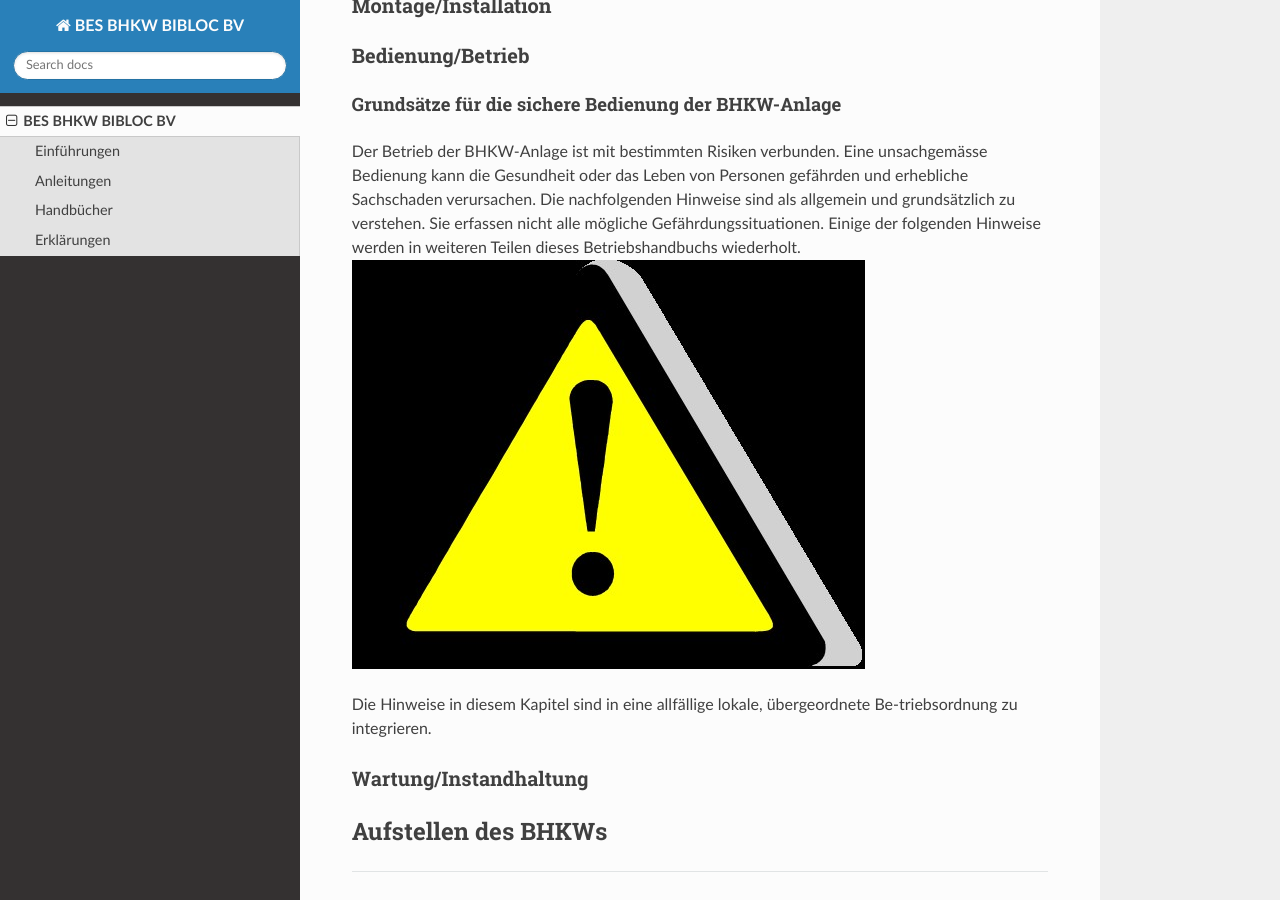
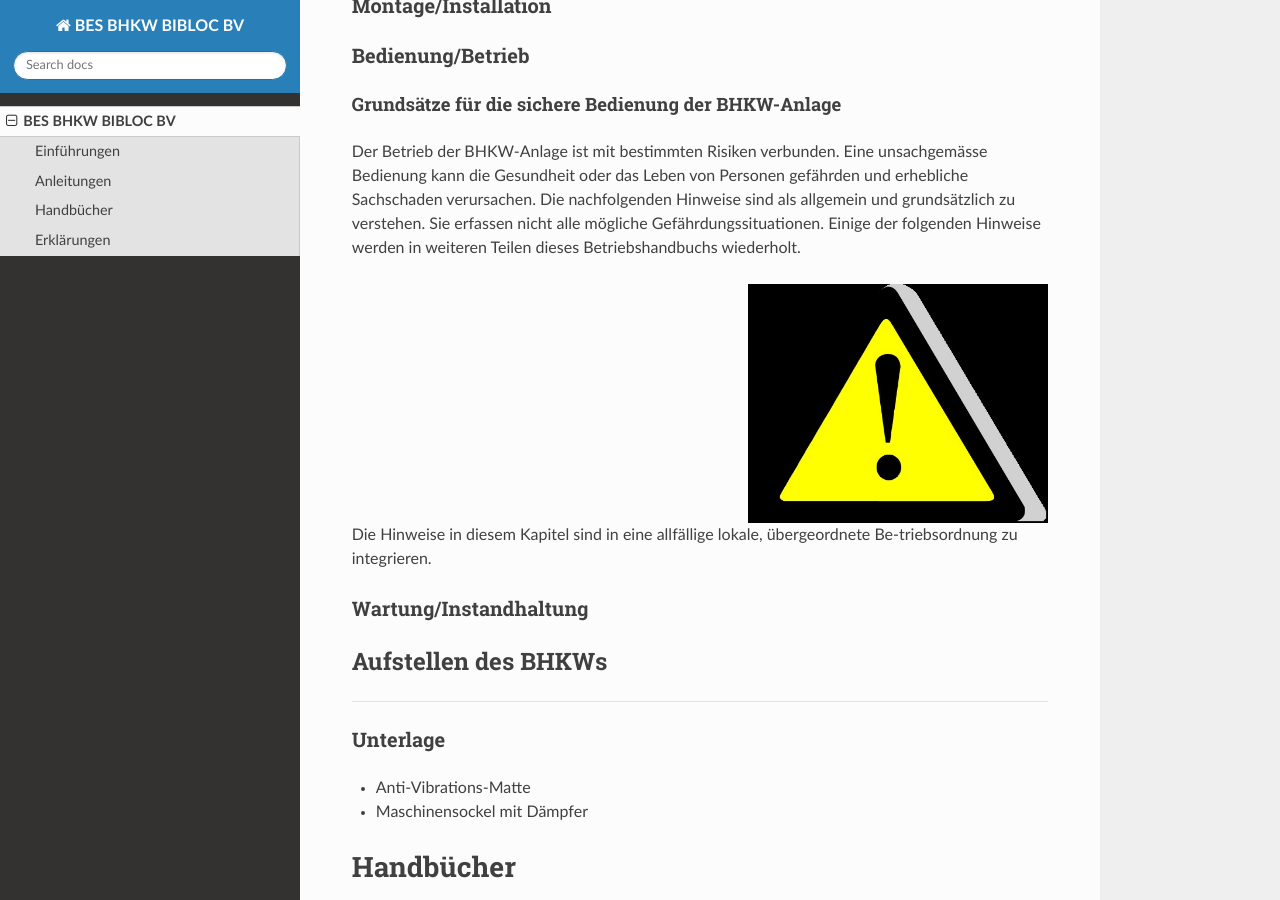
Before and after one commit to benmastered/BES-BHKW-Bibloc, an MkDocs documentation site: the page built from docs/index.md, in a window 1280 px wide and 900 px high, scrolled down 2865 px. Built offline with MkDocs 1.6.1, drawn with Linux system fonts in a browser that asks for light colours; nearby versions of some CDN libraries.

Commit message:
test img

```diff
--- a/docs/index.md
+++ b/docs/index.md
@@ -102,8 +102,10 @@ Der Betrieb der BHKW-Anlage ist mit bestimmten Risiken verbunden.
 Eine unsachgemässe Bedienung kann die Gesundheit oder das Leben von Personen gefährden und erhebliche Sachschaden verursachen.
 Die nachfolgenden Hinweise sind als allgemein und grundsätzlich zu verstehen. Sie erfassen nicht alle mögliche Gefährdungssituationen.
 Einige der folgenden Hinweise werden in weiteren Teilen dieses Betriebshandbuchs wiederholt.
-![Achtung](./images/Achtung.jpg)
-
+<!-- Right align -->
+<div align="right">
+  <img src="./images/Achtung.jpg" alt="Left Aligned Image" width="300">
+</div>
 
 Die Hinweise in diesem Kapitel sind in eine allfällige lokale, übergeordnete Be-triebsordnung zu integrieren.
 
```
